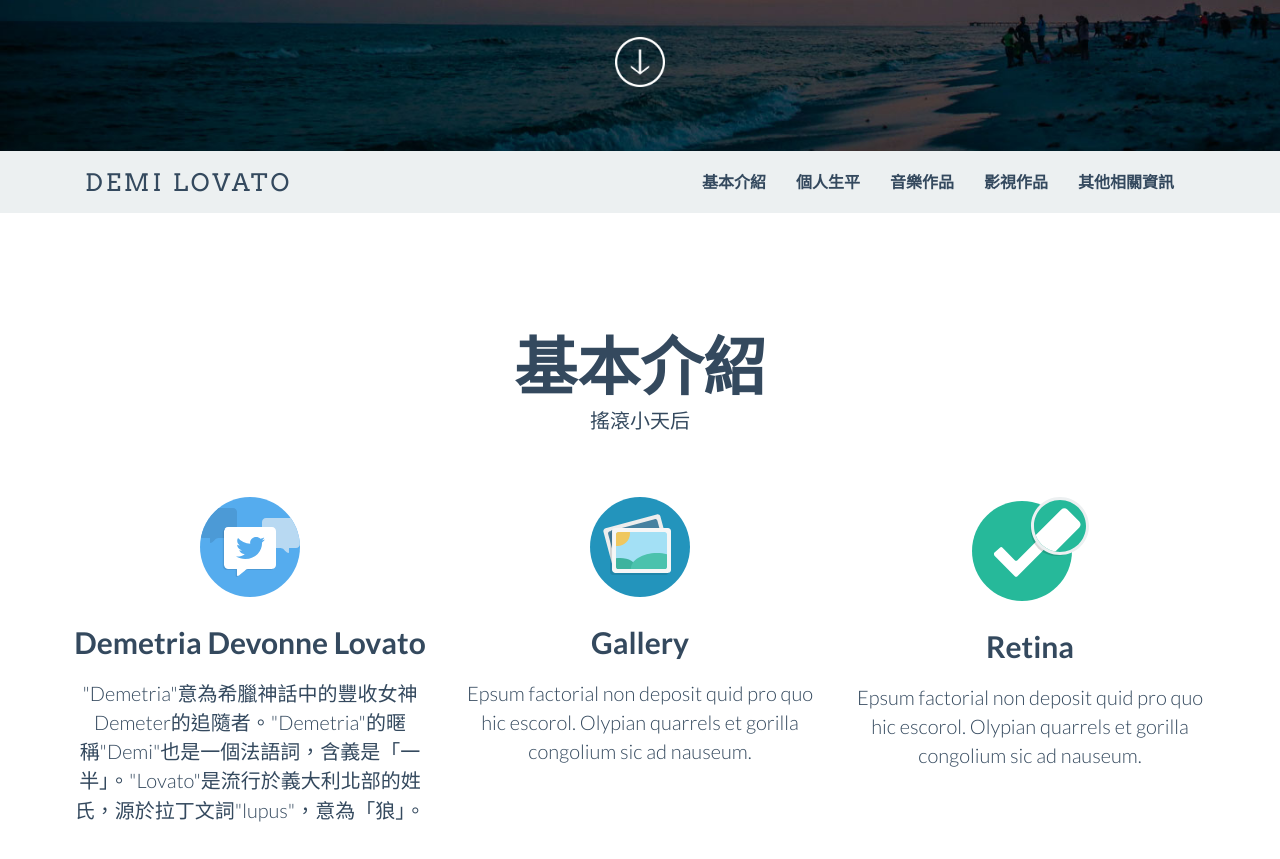
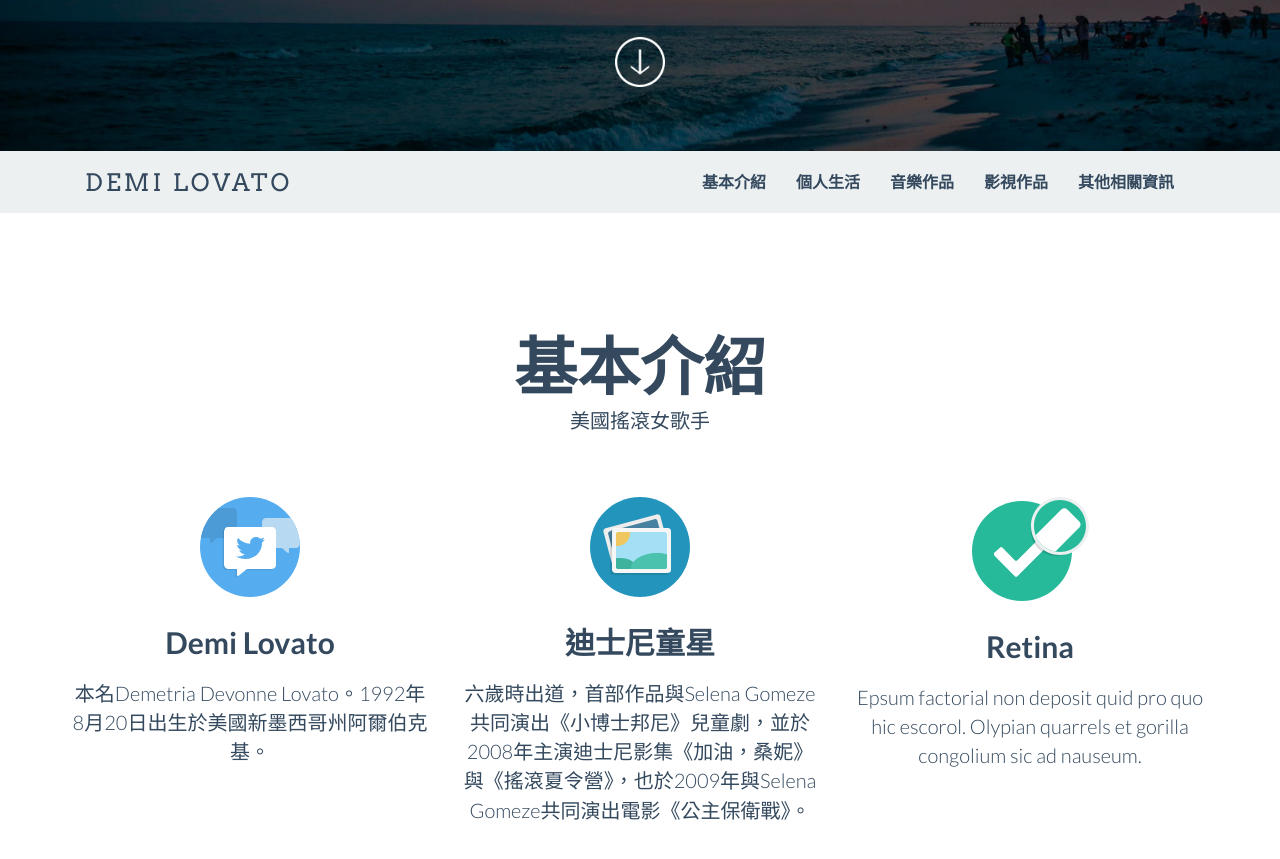
Before and after one commit to robin901128/webex3, a plain HTML site: page index.html in a window 1280 px wide. Shown: the part 649-1508 px from the top of the page. Drawn offline with Linux system fonts and the light colour scheme.

Commit message:
Update index.html

```diff
--- a/index.html
+++ b/index.html
@@ -60,7 +60,7 @@
     <div class="intro-header">
 		<div class="col-xs-12 text-center abcen1">
 			<h1 class="h1_home wow fadeIn" data-wow-delay="0.4s">Demi Lovato</h1>
-			<h3 class="h3_home wow fadeIn" data-wow-delay="0.6s">美國搖滾女歌手</h3>
+			<h3 class="h3_home wow fadeIn" data-wow-delay="0.6s">搖滾小天后</h3>
 			<ul class="list-inline intro-social-buttons">
 				<li><a href="https://twitter.com/galantiandrea" class="btn  btn-lg mybutton_cyano wow fadeIn" data-wow-delay="0.8s"><span class="network-name">Twitter</span></a>
 				</li>
@@ -93,7 +93,7 @@
 				<ul class="nav navbar-nav">
 
 					<li class="menuItem"><a href="#whatis">基本介紹</a></li>
-					<li class="menuItem"><a href="#useit">個人生平</a></li>
+					<li class="menuItem"><a href="#useit">個人生活</a></li>
 					<li class="menuItem"><a href="#screen">音樂作品</a></li>
 					<li class="menuItem"><a href="#credits">影視作品</a></li>
 					<li class="menuItem"><a href="#contact">其他相關資訊</a></li>
@@ -109,7 +109,7 @@
 
 			<div class="col-md-6 col-md-offset-3 text-center wrap_title">
 				<h2>基本介紹</h2>
-				<p class="lead" style="margin-top:0">搖滾小天后</p>
+				<p class="lead" style="margin-top:0">美國搖滾女歌手</p>
 
 			</div>
 
@@ -117,15 +117,15 @@
 
 				<div class="col-sm-4 wow fadeInDown text-center">
 				  <img class="rotate" src="img/icon/tweet.svg" alt="Generic placeholder image">
-				  <h3>Demetria Devonne Lovato</h3>
-				  <p class="lead">"Demetria"意為希臘神話中的豐收女神Demeter的追隨者。"Demetria"的暱稱"Demi"也是一個法語詞，含義是「一半」。"Lovato"是流行於義大利北部的姓氏，源於拉丁文詞"lupus"，意為「狼」。
+				  <h3>Demi Lovato</h3>
+				  <p class="lead">本名Demetria Devonne Lovato。1992年8月20日出生於美國新墨西哥州阿爾伯克基。</p>
 				  <!-- <p><a class="btn btn-embossed btn-primary view" role="button">View Details</a></p> -->
 				</div><!-- /.col-lg-4 -->
 
 				<div class="col-sm-4 wow fadeInDown text-center">
 				  <img  class="rotate" src="img/icon/picture.svg" alt="Generic placeholder image">
-				   <h3>Gallery</h3>
-				   <p class="lead">Epsum factorial non deposit quid pro quo hic escorol. Olypian quarrels et gorilla congolium sic ad nauseum. </p>
+				   <h3>迪士尼童星</h3>
+				   <p class="lead">六歲時出道，首部作品與Selena Gomeze共同演出《小博士邦尼》兒童劇，並於2008年主演迪士尼影集《加油，桑妮》與《搖滾夏令營》，也於2009年與Selena Gomeze共同演出電影《公主保衛戰》。</p>
 				   <!-- <p><a class="btn btn-embossed btn-primary view" role="button">View Details</a></p> -->
 				</div><!-- /.col-lg-4 -->
 
```
